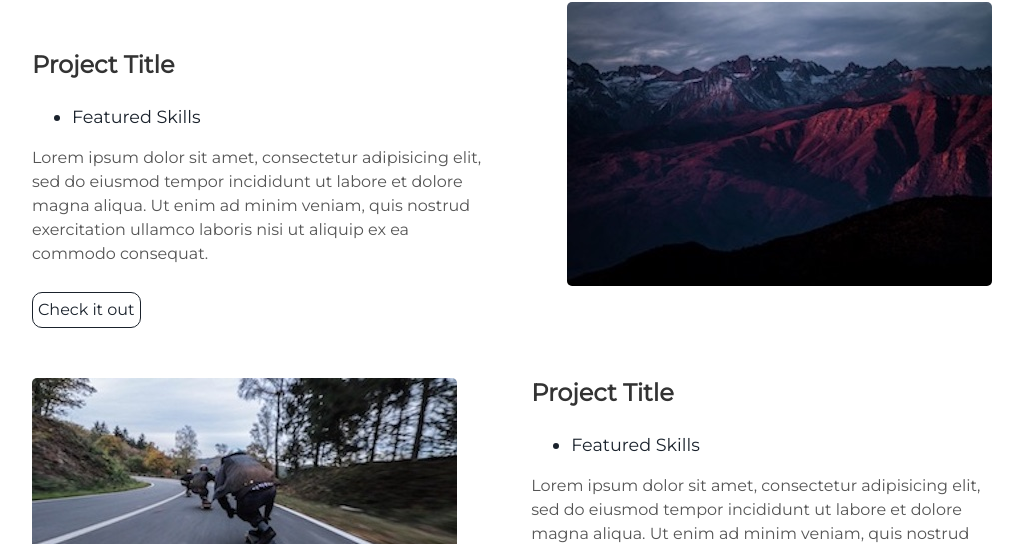
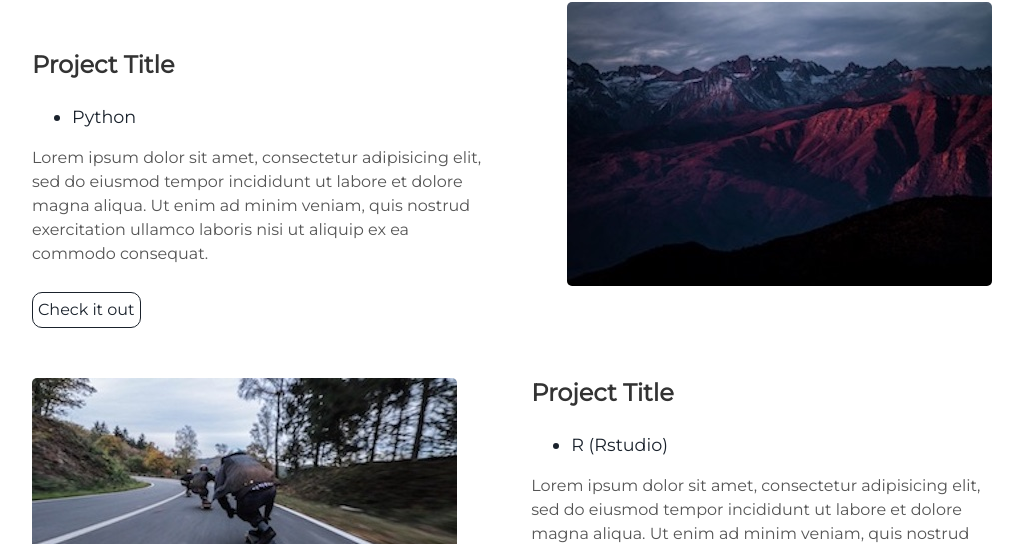
Before and after one commit to jorgegalarza1/jorgegalarza1.github.io, a Jekyll site: the page built from index.html, in a window 1280 px wide and 900 px high, scrolled down 1591 px. Shown: the part 154-698 px from the top of the window, without its empty margins (128-1151 px from the left). Built offline with Jekyll 4.4.1, drawn with Linux system fonts in a browser that asks for light colours; some of the changed text lies outside the part shown.

Commit message:
Update projects.html

```diff
--- a/_includes/projects.html
+++ b/_includes/projects.html
@@ -8,7 +8,7 @@
   <div class="contents">
     <h3> Project Title </h3>
     <ul>
-      <li> Featured Skills</li>
+      <li> Python</li>
     </ul>
     <p>Lorem ipsum dolor sit amet, consectetur adipisicing elit, sed do eiusmod tempor incididunt ut labore et dolore magna aliqua. Ut enim ad minim veniam, quis nostrud exercitation ullamco laboris nisi ut aliquip ex ea commodo consequat.</p>
     <a class="project-link" href="#">Check it out</a>
@@ -21,7 +21,7 @@
   <div class="contents-right">
     <h3> Project Title </h3>
     <ul>
-      <li> Featured Skills</li>
+      <li> R (Rstudio)</li>
     </ul>
     <p>Lorem ipsum dolor sit amet, consectetur adipisicing elit, sed do eiusmod tempor incididunt ut labore et dolore magna aliqua. Ut enim ad minim veniam, quis nostrud exercitation ullamco laboris nisi ut aliquip ex ea commodo consequat.</p>
     <a class="project-link" href="#">Check it out</a>
@@ -34,7 +34,7 @@
   <div class="contents">
     <h3> Project Title </h3>
     <ul>
-      <li> Featured Skills</li>
+      <li> SQL</li>
     </ul>
     <p>Lorem ipsum dolor sit amet, consectetur adipisicing elit, sed do eiusmod tempor incididunt ut labore et dolore magna aliqua. Ut enim ad minim veniam, quis nostrud exercitation ullamco laboris nisi ut aliquip ex ea commodo consequat.</p>
     <a class="project-link" href="#">Check it out</a>
@@ -47,7 +47,7 @@
   <div class="contents-right">
     <h3> Project Title </h3>
     <ul>
-      <li> Featured Skills</li>
+      <li> Tableau</li>
     </ul>
     <p>Lorem ipsum dolor sit amet, consectetur adipisicing elit, sed do eiusmod tempor incididunt ut labore et dolore magna aliqua. Ut enim ad minim veniam, quis nostrud exercitation ullamco laboris nisi ut aliquip ex ea commodo consequat.</p>
     <a class="project-link" href="#">Check it out</a>
```
